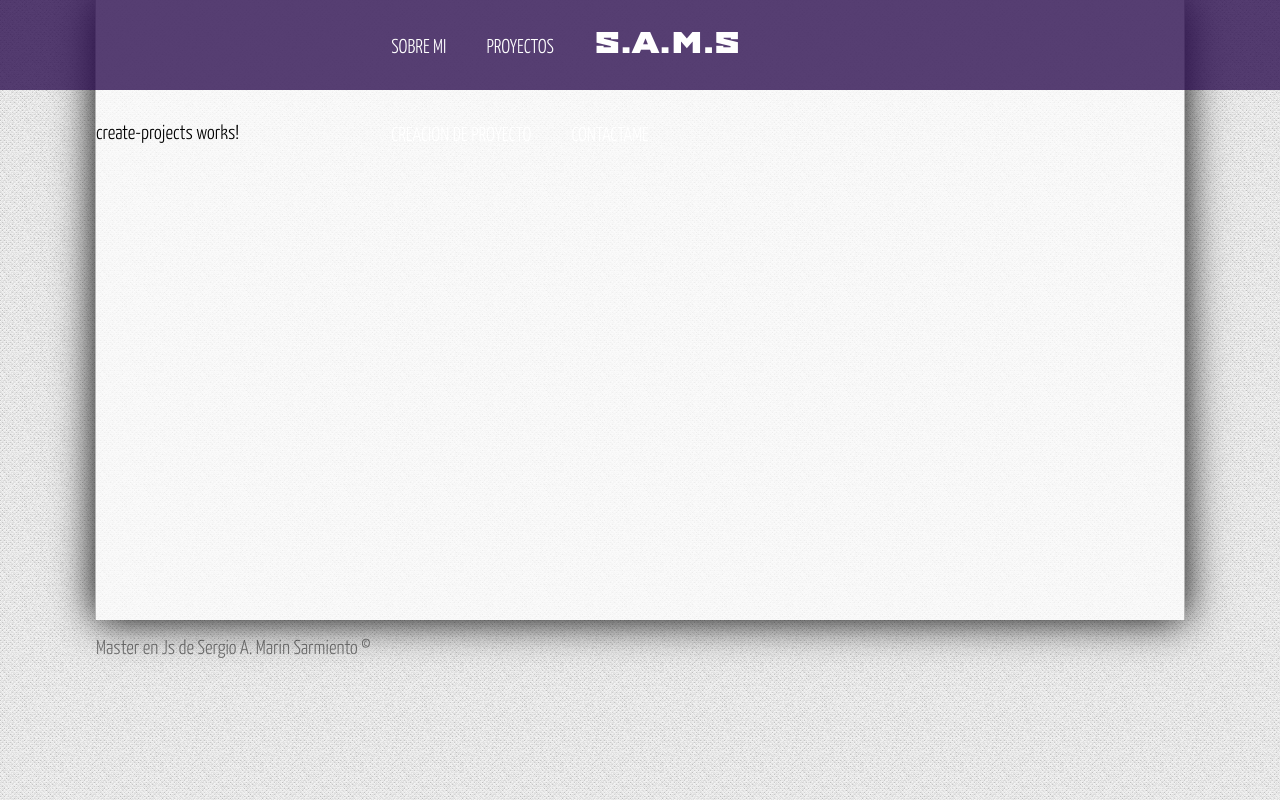
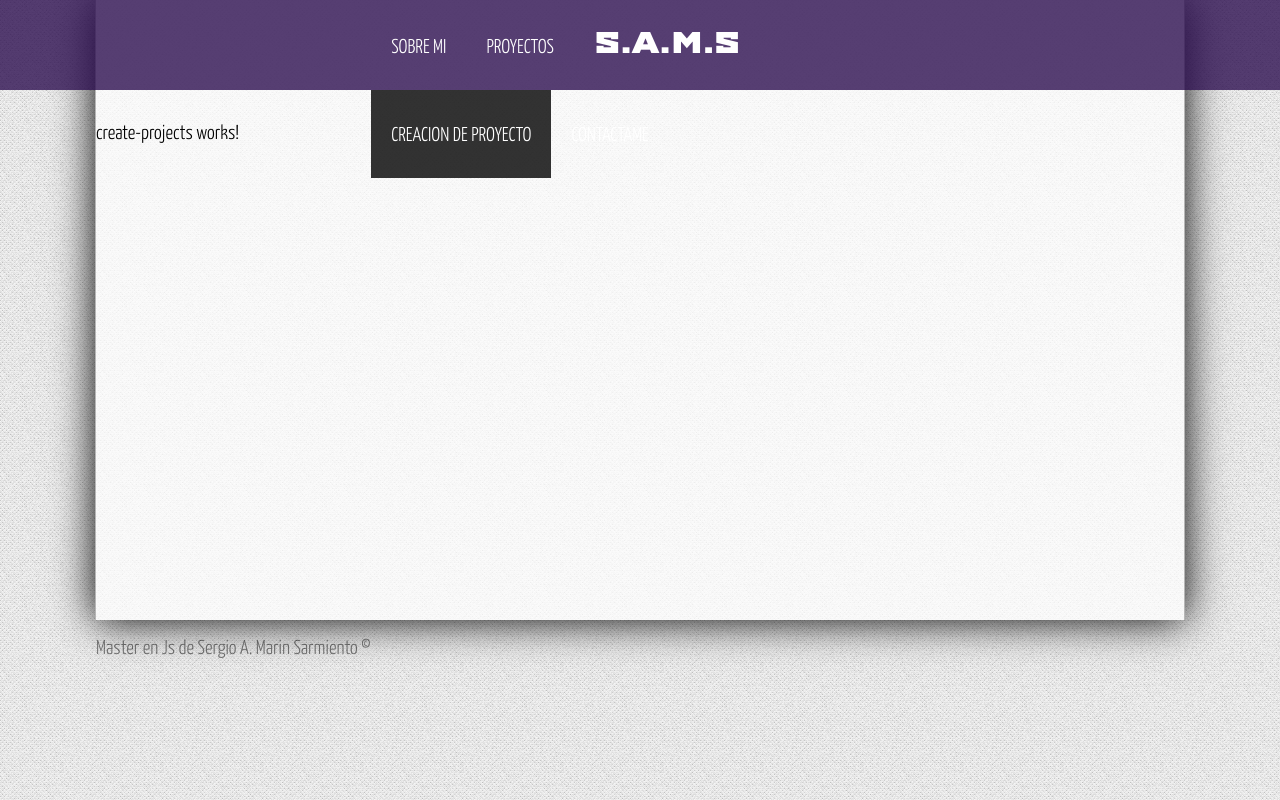
Before and after one commit to MarinWebProg/JavaScript-MEAN, an Angular app in the folder proyecto-angular/: page /crear-proyecto in a window 1280 px wide. Built offline with nearby package versions, Linux system fonts and the light colour scheme.

Commit message:
style: :lipstick: Marcar elementos del menu

```diff
--- a/proyecto-angular/src/app/app.component.html
+++ b/proyecto-angular/src/app/app.component.html
@@ -1,11 +1,11 @@
 <!-- <h1>Proyecto Angular-MEAN</h1> -->
 <header>
   <ul>
-    <li><a [routerLink]="['/sobre-mi']">Sobre mi</a></li>
-    <li><a [routerLink]="['/proyecto']">Proyectos</a></li>
-    <li class="logo" id="logo"><a href="#">S.A.M.S</a></li>
-    <li><a [routerLink]="['/crear-proyecto']">Creacion de proyecto</a></li>
-    <li><a [routerLink]="['/contacto']">Contactame</a></li>
+    <li><a [routerLink]="['/sobre-mi']" [routerLinkActive]="['actived']">Sobre mi</a></li>
+    <li><a [routerLink]="['/proyecto']" [routerLinkActive]="['actived']">Proyectos</a></li>
+    <li class="logo" id="logo"><a href="#" [routerLinkActive]="['actived']">S.A.M.S</a></li>
+    <li><a [routerLink]="['/crear-proyecto']" [routerLinkActive]="['actived']">Creacion de proyecto</a></li>
+    <li><a [routerLink]="['/contacto']" [routerLinkActive]="['actived']">Contactame</a></li>
   </ul>
 </header>
 
--- a/proyecto-angular/src/assets/css/styles.css
+++ b/proyecto-angular/src/assets/css/styles.css
@@ -73,7 +73,8 @@ header a{
   transition: all 300ms;
 }
 
-header a:hover{
+header a:hover,
+.actived{
   background: rgba(0, 0, 0, 0.8);
 }
 
```
